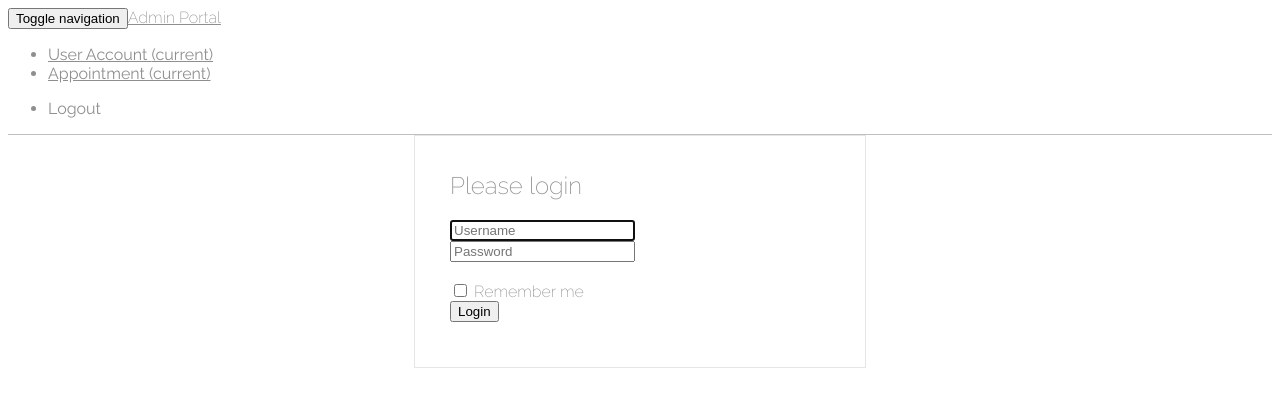
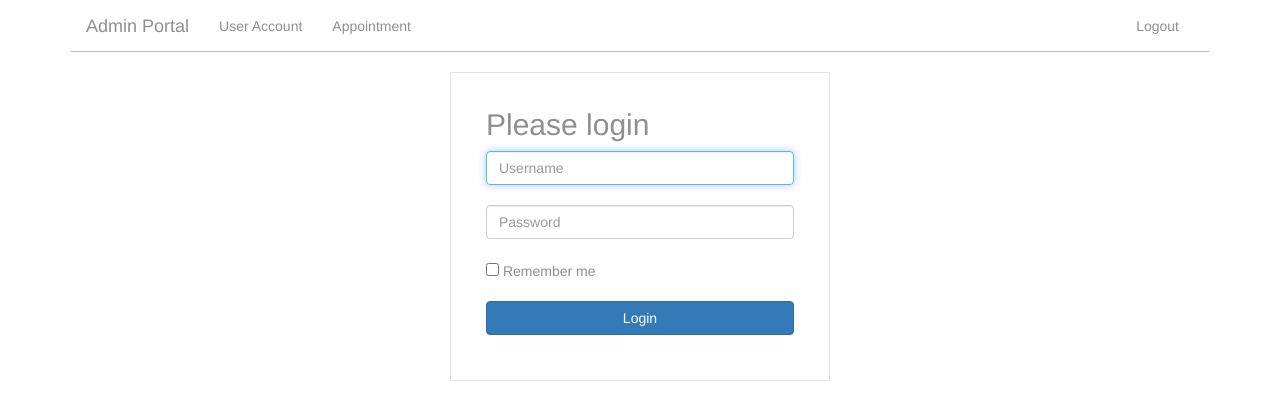
Before and after one commit to MarekLiss/AdminPortal, an Angular app: page /login in a window 1280 px wide. Shown: the top 420 px of the page. Built offline with nearby package versions, Linux system fonts and the light colour scheme.

Commit message:
redownload bootstrap lib, add bootstrap import to the styles.css file

```diff
--- a/package.json
+++ b/package.json
@@ -21,7 +21,9 @@
     "@angular/platform-browser": "^4.2.4",
     "@angular/platform-browser-dynamic": "^4.2.4",
     "@angular/router": "^4.2.4",
+    "bootstrap": "^3.3.7",
     "core-js": "^2.4.1",
+    "font-awesome": "^4.7.0",
     "rxjs": "^5.4.2",
     "zone.js": "^0.8.14"
   },
--- a/src/styles.css
+++ b/src/styles.css
@@ -1,9 +1,7 @@
-/* You can add global styles to this file, and also import other style files */
-/* You can add global styles to this file, and also import other style files */
 /* You can add global styles to this file, and also import other style files */
 @import url('http://fonts.googleapis.com/css?family=Raleway:400,200');
 @import url('http://code.ionicframework.com/ionicons/2.0.1/css/ionicons.min.css');
-
+@import "~bootstrap/dist/css/bootstrap.min.css";
 
 html {
   background: #ffffff;
```
